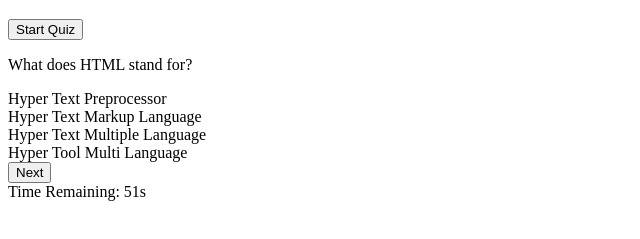
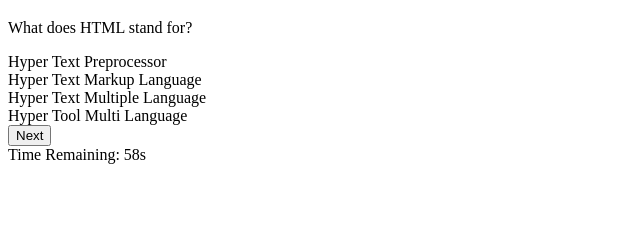
Before and after one commit to khalilb2000/replacement-quiz, a plain HTML site: page Quiz.html in a window 1280 px wide. Both pictures are taken after a click on the button "Start Quiz". Shown: the part 61-300 px from the top of the page, without its empty margins (0-640 px from the left). Drawn offline with Linux system fonts and the light colour scheme.

```diff
--- a/Quiz.html
+++ b/Quiz.html
@@ -13,12 +13,15 @@
 <body>
     <div id="quiz-container">
         <h1>Coding Quiz</h1>
+
+        <!-- Add Start Quiz Button -->
         <button id="start-button">Start Quiz</button>
+
         <div id="question-container">
             <div class="questionBox">
-            <p id ="question-text">Put the question text here</p>
+                <p id ="question-text">Put the question text here</p>
+            </div>
         </div>
-    </div>
         <div id="options-container">
             <!-- Options will be here -->
         </div>
--- a/script.js
+++ b/script.js
@@ -81,11 +81,17 @@ document.addEventListener("DOMContentLoaded", function() {
   }
 
   startButton.addEventListener("click", loadQuestion);
-  nextButton.addEventListener("click", () => {
-      if (currentQuestion < questions.length) {
-          loadQuestion();
-      }
+
+  // Initially, hide the quiz elements
+  questionText.style.display = 'none';
+  optionsContainer.style.display = 'none';
+  nextButton.style.display = 'none';
+
+  // Show the quiz elements when the "Start Quiz" button is clicked
+  startButton.addEventListener("click", function() {
+      startButton.style.display = 'none';
+      questionText.style.display = 'block';
+      optionsContainer.style.display = 'block';
+      nextButton.style.display = 'block';
   });
-
-  loadQuestion();
 });
```
